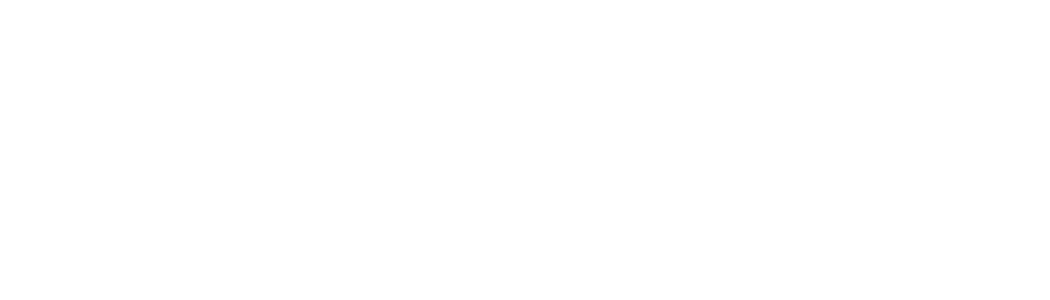
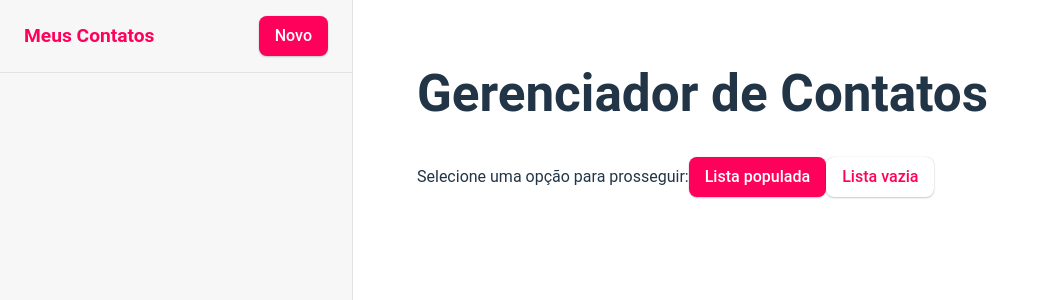
Before and after one commit to cpertile/my-contacts, a React (Vite) app: page / in a window 1280 px wide. Shown: the top 300 px of the page, without its empty margins (0-1050 px from the left). Built offline with nearby package versions, Linux system fonts and the light colour scheme.

Commit message:
Sidebar and button adjustments

```diff
--- a/src/App.tsx
+++ b/src/App.tsx
@@ -1,6 +1,16 @@
+import Button from './components/Button/Button';
+import Sidebar from './components/Sidebar/Sidebar';
+
 function App() {
   return (
 		<>
+			<Sidebar />
+			<div id='content'>
+				<h1>Gerenciador de Contatos</h1>
+				Selecione uma opção para prosseguir:
+				<Button data-variant='primary'>Lista populada</Button>
+				<Button data-variant='secondary'>Lista vazia</Button>
+			</div>
     </>
   )
 }
--- a/src/components/Button/Button.css
+++ b/src/components/Button/Button.css
@@ -16,6 +16,10 @@
 button[data-variant="primary"] {
 	background-color: #ff005a;
 	color: white;
+
+	&:hover {
+		background-color: #ff4d8c;
+	}
 }
 
 button[data-variant="secondary"] {
@@ -33,5 +37,5 @@
 }
 button:focus,
 button:focus-visible {
-  outline: 4px auto -webkit-focus-ring-color;
+  outline: 4px auto black;
 }
--- /dev/null
+++ b/src/components/Sidebar/Sidebar.css
@@ -0,0 +1,74 @@
+#sidebar {
+	background-color: #f7f7f7;
+	width: 22rem;
+	border-right: solid 1px #e2e2e2;
+	display: flex;
+	flex-direction: column;
+	height: 100%;
+}
+
+#sidebar span {
+	display: flex;
+	padding: 1rem 1.5rem;
+	justify-content: space-between;
+	align-items: center;
+	border-bottom: 1px solid #e2e2e2;
+}
+
+#sidebar button {
+	float: right;
+}
+
+#sidebar > * {
+	padding-left: 1rem;
+	padding-right: 1rem;
+}
+
+#sidebar h1 {
+	color: #ff005a;
+	font-size: 1.2rem;
+	line-height: 1;
+	margin: 0;
+}
+
+#sidebar nav {
+	flex: 1;
+	overflow: auto;
+	padding-top: 1rem;
+}
+
+#sidebar ul {
+	padding: 0;
+	margin: 0;
+	list-style: none;
+}
+
+#sidebar li {
+	margin: 0.25rem 0;
+}
+
+#sidebar nav a {
+	text-decoration: none;
+	padding: 0.5rem;
+	border-radius: 8px;
+	display: flex;
+	gap: 1rem;
+	align-items: center;
+	justify-content: space-between;
+	overflow: hidden;
+	white-space: pre;
+	color: inherit;
+
+	&:hover {
+		background: #e3e3e3;
+	}
+
+	&.active {
+		background: #ff005a;
+		color: white;
+	}
+
+	&.pending {
+		color: #cc0046;
+	}
+}
--- /dev/null
+++ b/src/components/Sidebar/Sidebar.tsx
@@ -0,0 +1,20 @@
+import Button from '../Button/Button'
+import './Sidebar.css'
+
+const Sidebar: React.FC = () => {
+	return (
+		<div id='sidebar'>
+			<span>
+				<h1>Meus Contatos</h1>
+				<Button data-variant='primary'>Novo</Button>
+			</span>
+			<nav>
+				<ul>
+
+				</ul>
+			</nav>
+		</div>
+	)
+}
+
+export default Sidebar
--- a/src/index.css
+++ b/src/index.css
@@ -1,11 +1,20 @@
-:root {
+body {
+  margin: 0;
+	height: 100%;
+	width: 100%;
+}
+
+#root {
   font-family: Roboto, Inter, system-ui, Avenir, Helvetica, Arial, sans-serif;
   line-height: 1.5;
   font-weight: 400;
 
   color-scheme: light dark;
-  color: rgba(255, 255, 255, 0.87);
-  background-color: #242424;
+  color: #213547;
+  background-color: #ffffff;
+	height: 100vh;
+	width: 100%;
+	display: flex;
 
   font-synthesis: none;
   text-rendering: optimizeLegibility;
@@ -22,21 +31,12 @@
   color: #535bf2;
 }
 
-body {
-  margin: 0;
-  display: flex;
-  place-items: center;
-  min-width: 320px;
-  min-height: 100vh;
-}
-
 h1 {
   font-size: 3.2em;
   line-height: 1.1;
 }
 
-textarea,
-input {
+textarea{
   border-radius: 8px;
   border: 1px solid transparent;
   padding: 0.5rem 1.0rem;
@@ -51,20 +51,18 @@
 	box-shadow: 0 0px 1px hsla(0, 0%, 0%, 0.2), 0 1px 2px hsla(0, 0%, 0%, 0.2);
 }
 
-textarea:hover,
-input:hover {
+textarea:hover {
 	box-shadow: 0 0px 1px hsla(0, 0%, 0%, 0.6), 0 1px 2px hsla(0, 0%, 0%, 0.2);
 }
 
-@media (prefers-color-scheme: light) {
-  :root {
-    color: #213547;
-    background-color: #ffffff;
-  }
-  a:hover {
-    color: #747bff;
-  }
-  button {
-    background-color: #f9f9f9;
-  }
+#content {
+	flex: 1;
+	padding: 2rem 4rem;
+	width: 100%;
+
+	&.loading {
+		opacity: 0.25;
+		transition: opacity 200ms;
+		transition-delay: 200ms;
+	}
 }
```
